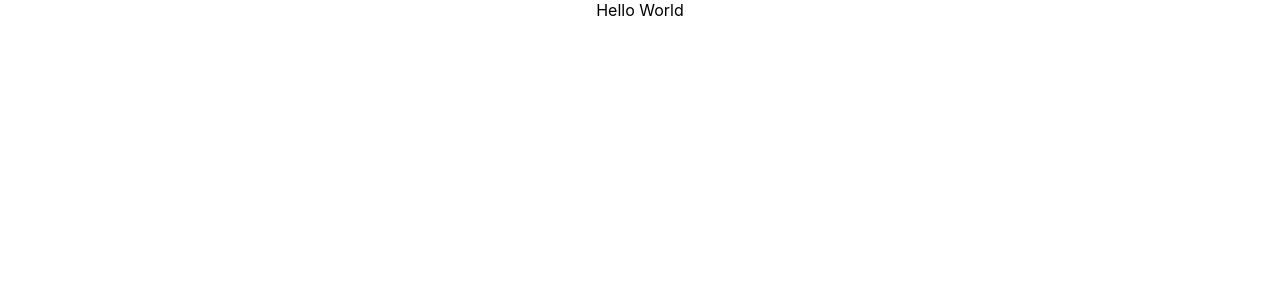
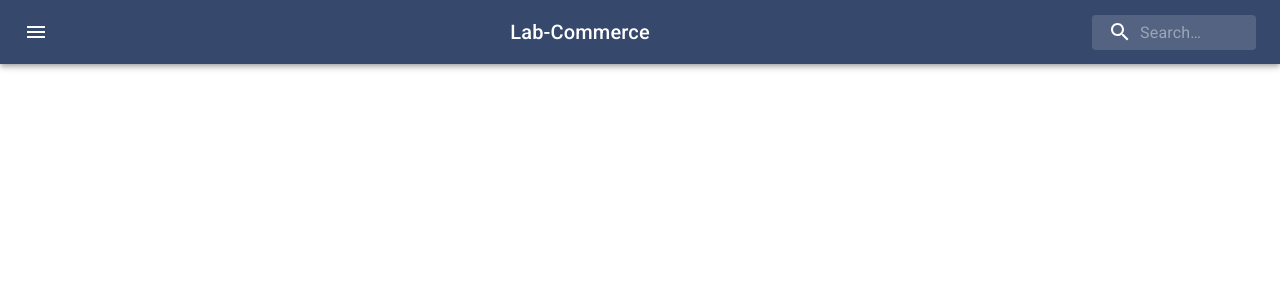
Before and after one commit to ezekemel/labsCommerce, a React (Create React App) app: page / in a window 1280 px wide. Shown: the top 300 px of the page. Built offline with nearby package versions, Linux system fonts and the light colour scheme.

Commit message:
app bar n stuff

```diff
--- a/package.json
+++ b/package.json
@@ -3,7 +3,7 @@
   "version": "0.1.0",
   "private": true,
   "dependencies": {
-    "@material-ui/core": "^4.11.1",
+    "@material-ui/core": "^4.11.2",
     "@material-ui/icons": "^4.9.1",
     "@material-ui/styles": "^4.11.1",
     "@testing-library/jest-dom": "^5.11.6",
--- a/public/index.html
+++ b/public/index.html
@@ -3,6 +3,7 @@
   <head>
     <meta charset="utf-8" />
     <link rel="icon" href="%PUBLIC_URL%/favicon.ico" />
+    <link rel="stylesheet" href="https://fonts.googleapis.com/css?family=Roboto:300,400,500,700&display=swap" />
     <meta name="viewport" content="width=device-width, initial-scale=1" />
     <meta name="theme-color" content="#000000" />
     <meta
@@ -10,34 +11,14 @@
       content="Web site created using create-react-app"
     />
     <link rel="apple-touch-icon" href="%PUBLIC_URL%/logo192.png" />
-    <!--
-      manifest.json provides metadata used when your web app is installed on a
-      user's mobile device or desktop. See https://developers.google.com/web/fundamentals/web-app-manifest/
-    -->
+
     <link rel="manifest" href="%PUBLIC_URL%/manifest.json" />
-    <!--
-      Notice the use of %PUBLIC_URL% in the tags above.
-      It will be replaced with the URL of the `public` folder during the build.
-      Only files inside the `public` folder can be referenced from the HTML.
 
-      Unlike "/favicon.ico" or "favicon.ico", "%PUBLIC_URL%/favicon.ico" will
-      work correctly both with client-side routing and a non-root public URL.
-      Learn how to configure a non-root public URL by running `npm run build`.
-    -->
-    <title>React App</title>
+    <title>Eze Lab</title>
   </head>
   <body>
-    <noscript>You need to enable JavaScript to run this app.</noscript>
+
     <div id="root"></div>
-    <!--
-      This HTML file is a template.
-      If you open it directly in the browser, you will see an empty page.
 
-      You can add webfonts, meta tags, or analytics to this file.
-      The build step will place the bundled scripts into the <body> tag.
-
-      To begin the development, run `npm start` or `yarn start`.
-      To create a production bundle, use `npm run build` or `yarn build`.
-    -->
   </body>
 </html>
--- a/src/App.js
+++ b/src/App.js
@@ -1,9 +1,11 @@
 import './App.css';
+import Searchbar from "./components/Searchbar.js"
 
 function App() {
   return (
+
     <div className="App">
-      Hello World
+      <Searchbar/>
     </div>
   );
 }
--- /dev/null
+++ b/src/components/Searchbar.js
@@ -0,0 +1,101 @@
+import React from 'react';
+import AppBar from '@material-ui/core/AppBar';
+import Toolbar from '@material-ui/core/Toolbar';
+import IconButton from '@material-ui/core/IconButton';
+import Typography from '@material-ui/core/Typography';
+import InputBase from '@material-ui/core/InputBase';
+import { fade, makeStyles } from '@material-ui/core/styles';
+import MenuIcon from '@material-ui/icons/Menu';
+import SearchIcon from '@material-ui/icons/Search';
+
+const useStyles = makeStyles((theme) => ({
+  root: {
+    flexGrow: 1,
+  },
+  menuButton: {
+    marginRight: theme.spacing(2),
+  },
+  title: {
+    flexGrow: 1,
+    display: 'none',
+    [theme.breakpoints.up('sm')]: {
+      display: 'block',
+    },
+  },
+  search: {
+    position: 'relative',
+    borderRadius: theme.shape.borderRadius,
+    backgroundColor: fade(theme.palette.common.white, 0.15),
+    '&:hover': {
+      backgroundColor: fade(theme.palette.common.white, 0.25),
+    },
+    marginLeft: 0,
+    width: '100%',
+    [theme.breakpoints.up('sm')]: {
+      marginLeft: theme.spacing(1),
+      width: 'auto',
+    },
+  },
+  searchIcon: {
+    padding: theme.spacing(0, 2),
+    height: '100%',
+    position: 'absolute',
+    pointerEvents: 'none',
+    display: 'flex',
+    alignItems: 'center',
+    justifyContent: 'center',
+  },
+  inputRoot: {
+    color: 'inherit',
+  },
+  inputInput: {
+    padding: theme.spacing(1, 1, 1, 0),
+    // vertical padding + font size from searchIcon
+    paddingLeft: `calc(1em + ${theme.spacing(4)}px)`,
+    transition: theme.transitions.create('width'),
+    width: '100%',
+    [theme.breakpoints.up('sm')]: {
+      width: '12ch',
+      '&:focus': {
+        width: '20ch',
+      },
+    },
+  },
+}));
+
+export default function SearchAppBar() {
+  const classes = useStyles();
+
+  return (
+    <div className={classes.root}>
+      <AppBar position="static" style={{backgroundColor:'#36486b'}}>
+        <Toolbar>
+          <IconButton
+            edge="start"
+            className={classes.menuButton}
+            color="inherit"
+            aria-label="open drawer"
+          >
+            <MenuIcon />
+          </IconButton>
+          <Typography className={classes.title} variant="h6" noWrap>
+            Lab-Commerce
+          </Typography>
+          <div className={classes.search}>
+            <div className={classes.searchIcon}>
+              <SearchIcon />
+            </div>
+            <InputBase
+              placeholder="Search…"
+              classes={{
+                root: classes.inputRoot,
+                input: classes.inputInput,
+              }}
+              inputProps={{ 'aria-label': 'search' }}
+            />
+          </div>
+        </Toolbar>
+      </AppBar>
+    </div>
+  );
+}
```
Also changed, not shown: 2 other files (tests, documents, lock files or other folders).
